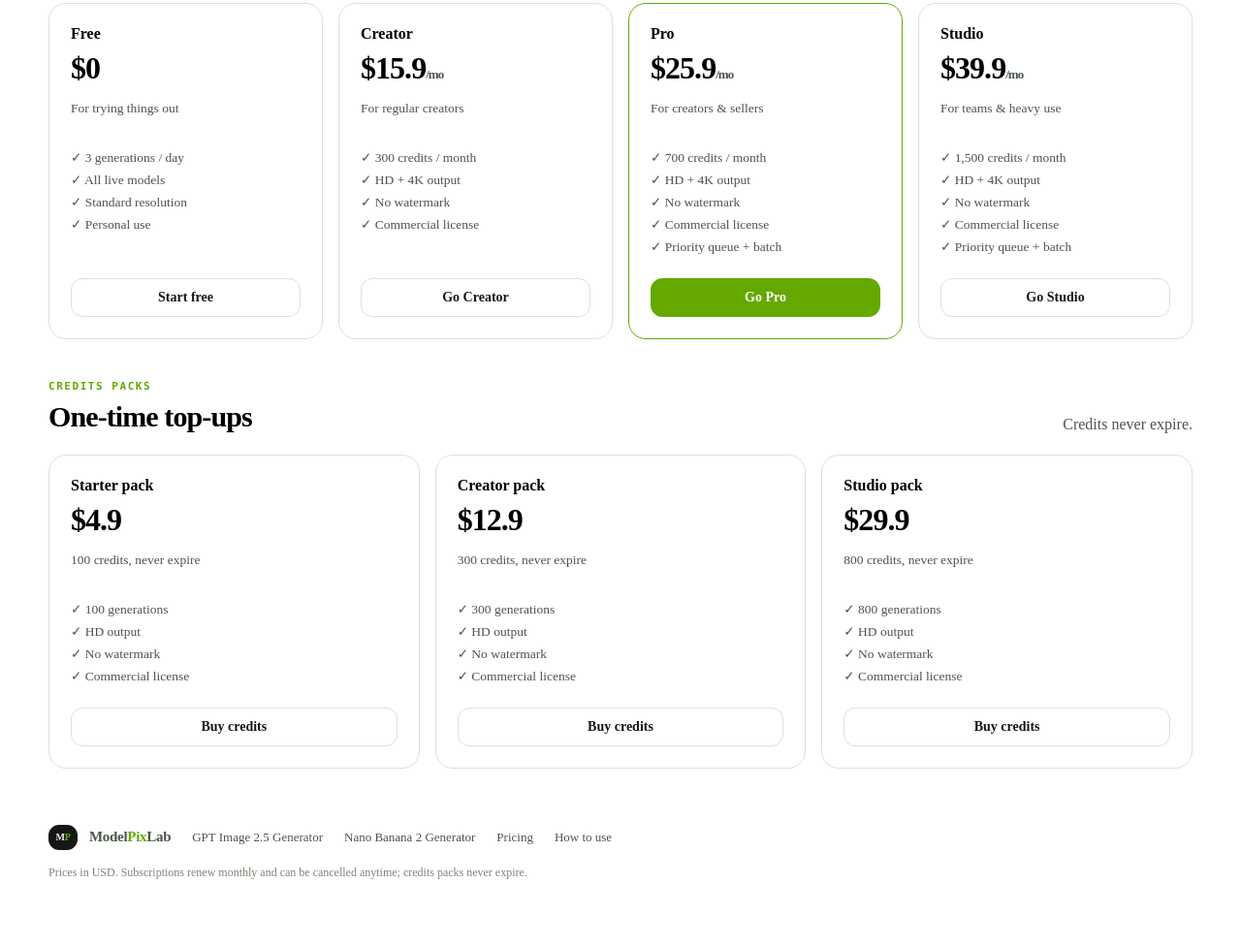
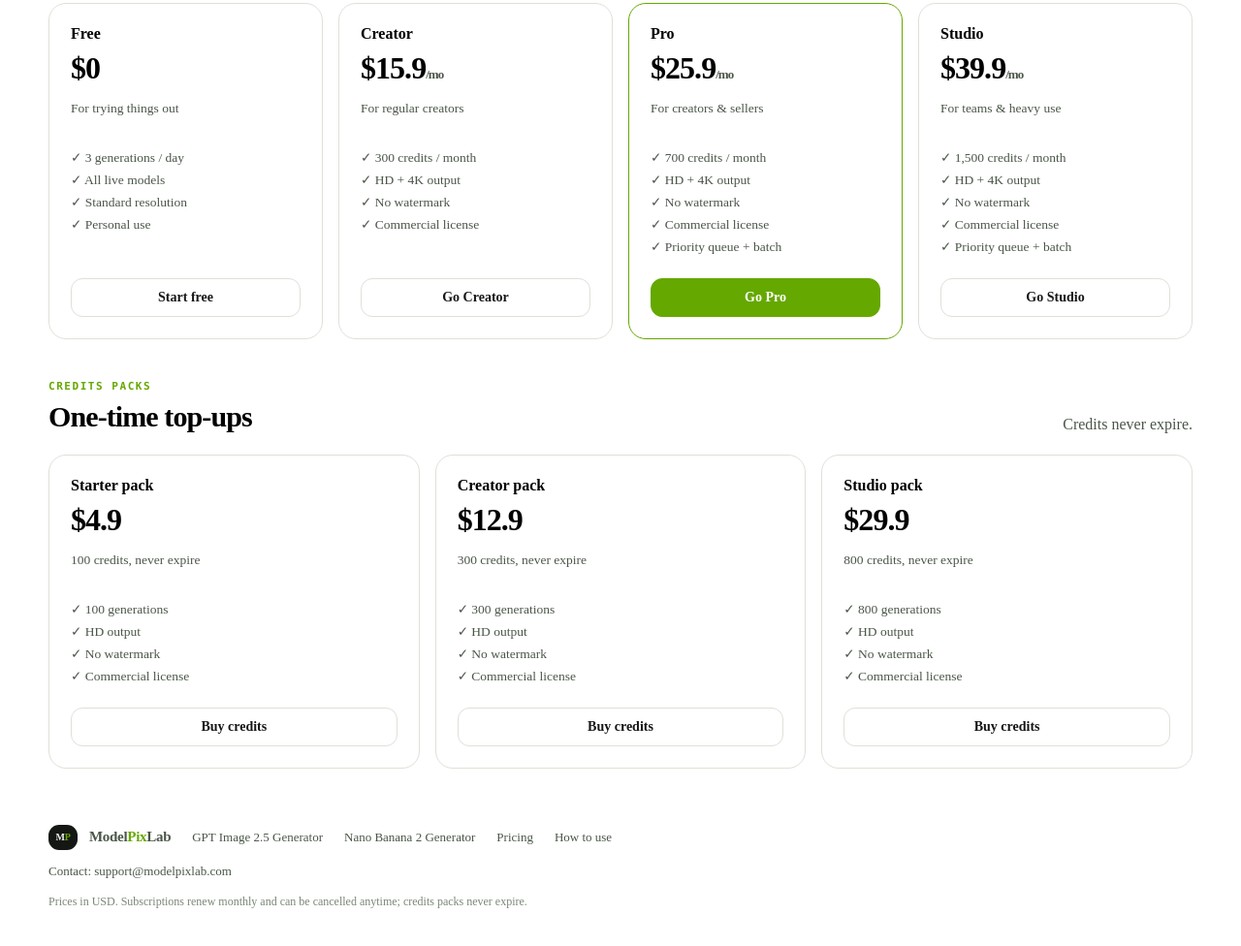
Before and after one commit to lovevii1900-cloud/modelpixlab, a plain HTML site: page pricing/index.html in a window 1280 px wide. Shown: the part 535-1511 px from the top of the page at 97% size. Drawn offline with Linux system fonts and the light colour scheme.

Commit message:
Add support email to footer

```diff
--- a/pricing/index.html
+++ b/pricing/index.html
@@ -314,6 +314,9 @@
         .brand-mark{width:40px;height:35px;font-size:13px}
         .brand>span:not(.brand-mark){display:inline}
       }
+
+      .foot-contact{margin-top:14px;font-size:13px;color:var(--muted,#8a919e)}
+      .foot-contact a{color:inherit;text-decoration:underline;text-underline-offset:3px}
 </style>
 </head>
 <body>
@@ -369,6 +372,7 @@
 <a href="/pricing/">Pricing</a>
 <a href="/how-to-use/">How to use</a>
 </div>
+<div class="foot-contact">Contact: <a href="mailto:support@modelpixlab.com">support@modelpixlab.com</a></div>
 <p class="fine">Prices in USD. Subscriptions renew monthly and can be cancelled anytime; credits packs never expire.</p>
 </div></footer>
 </body>
```
